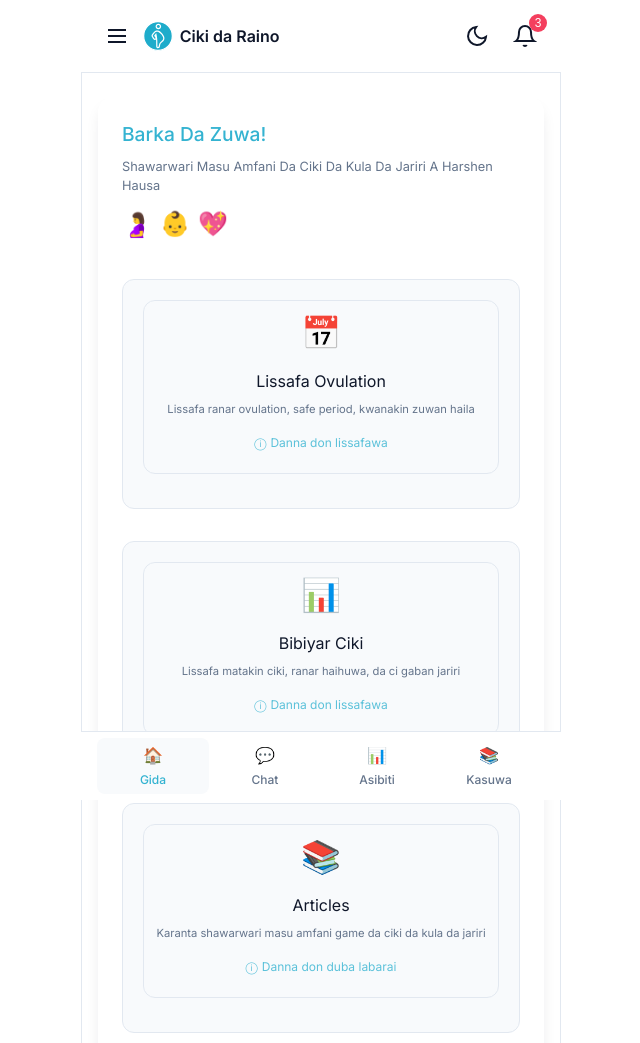
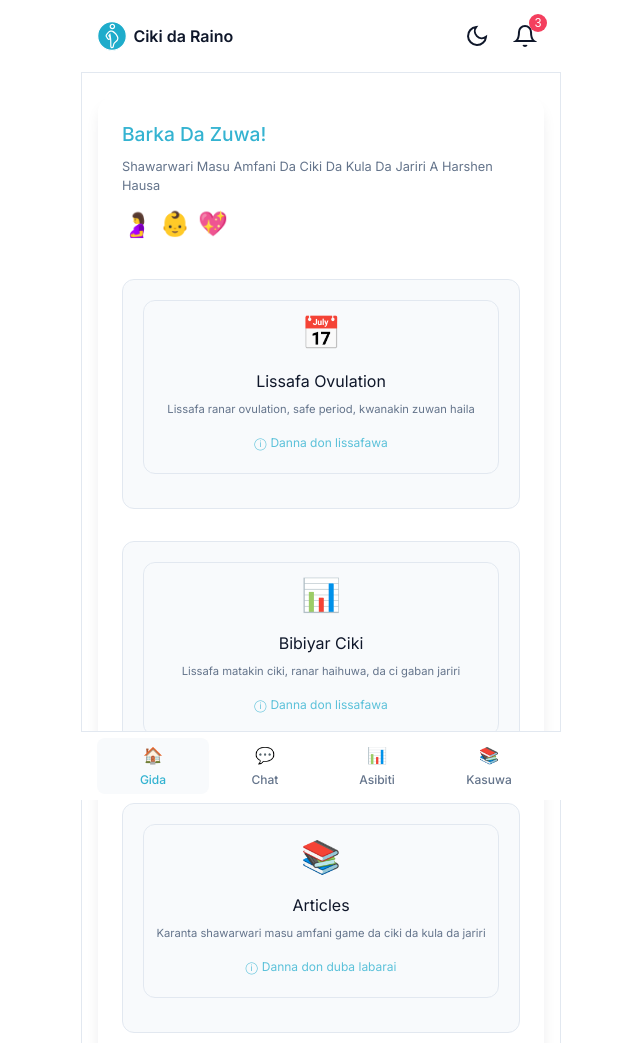
Before and after one commit to iromanurimi/khalil2, a plain HTML site: page index.htm in a window 1280 px wide. Shown: the top 1043 px of the page, without its empty margins (319-959 px from the left). Drawn offline with Linux system fonts and the light colour scheme.

Commit message:
Update index.htm

```diff
--- a/index.htm
+++ b/index.htm
@@ -34,12 +34,12 @@
             <div class="header-left">
 
                 <div class="app-logo">
-                    <button class="icon-btn" id="menu-btn" aria-label="Menu">
+                    <!-- <button class="icon-btn" id="menu-btn" aria-label="Menu">
                         <svg width="24" height="24" viewBox="0 0 24 24" fill="none" stroke="currentColor"
                             stroke-width="2">
                             <path d="M3 12h18M3 6h18M3 18h18" />
                         </svg>
-                    </button>
+                    </button> -->
                     <img class="logo-icon" src="assets/images/logon.svg" alt="Ciki da Raino Logo">
                     <h3 class="logo-text">Ciki da Raino</h3>
                 </div>
@@ -628,4 +628,5 @@
     <script src="assets/js/app-complete.js"></script>
 </body>
 
+
 </html>
```
